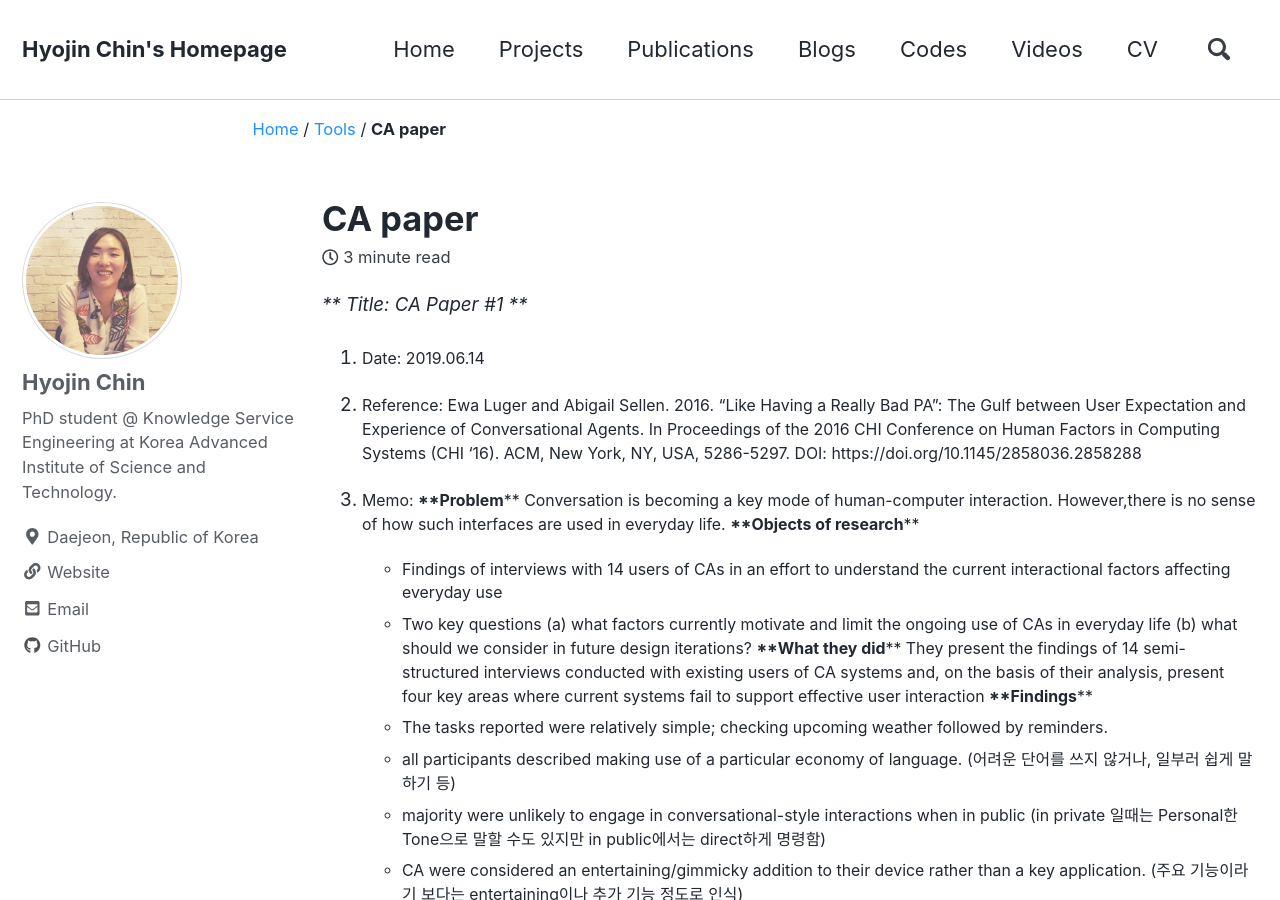
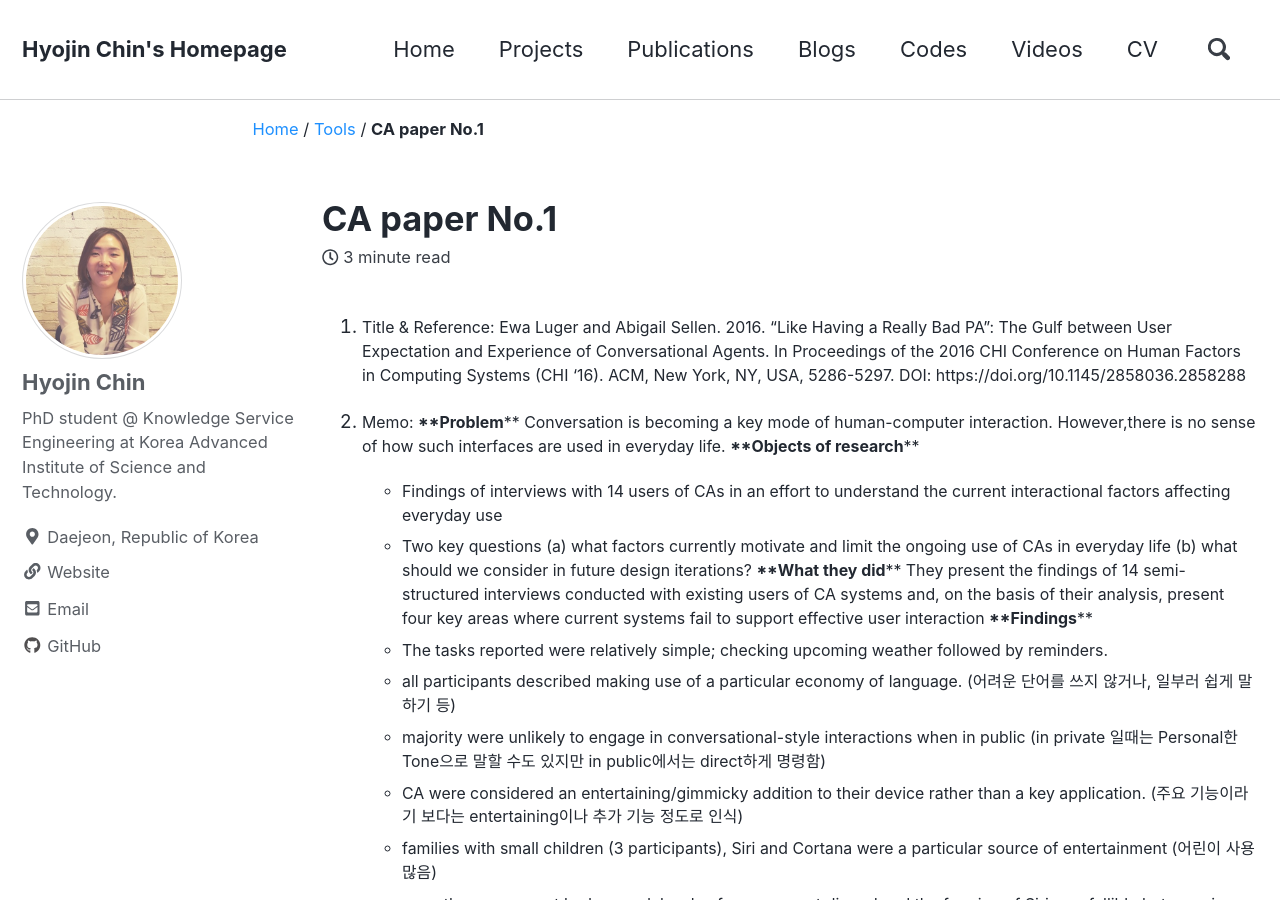
Before and after one commit to tesschin/tesschin.github.io, a Jekyll site: the page built from _posts/2019-06-14-paper.md, in a window 1280 px wide and 900 px high. Built offline with Jekyll 4.4.1, drawn with Linux system fonts in a browser that asks for light colours; nearby versions of some CDN libraries; some of the changed text lies outside the part shown.

Commit message:
Update 2019-06-14-paper.md

```diff
--- a/_posts/2019-06-14-paper.md
+++ b/_posts/2019-06-14-paper.md
@@ -1,20 +1,19 @@
 ---
 published: true
-title: CA paper #1: Like Having a Really bad PA.
+title: CA paper No.1
 classes: wide
 categories:
   - Tools
 tags:
-  - journal
-  - graduation
+  - Conversational Agent
+  - HCI
+  - Speech Interaction
+  - Voice Interaction
 ---
 
-*** Title: CA Paper #1 ***
-1. Date: 2019.06.14
-
-2. Reference: Ewa Luger and Abigail Sellen. 2016. "Like Having a Really Bad PA": The Gulf between User Expectation and Experience of
-   Conversational Agents. In Proceedings of the 2016 CHI Conference on Human Factors in Computing Systems (CHI '16). ACM,
-   New York, NY, USA, 5286-5297. DOI: https://doi.org/10.1145/2858036.2858288
+1. Title & Reference: Ewa Luger and Abigail Sellen. 2016. "Like Having a Really Bad PA": The Gulf between User Expectation and
+   Experience of Conversational Agents. In Proceedings of the 2016 CHI Conference on Human Factors in Computing Systems (CHI '16).
+   ACM, New York, NY, USA, 5286-5297. DOI: https://doi.org/10.1145/2858036.2858288
 
 3. Memo:
    ****Problem****
```
